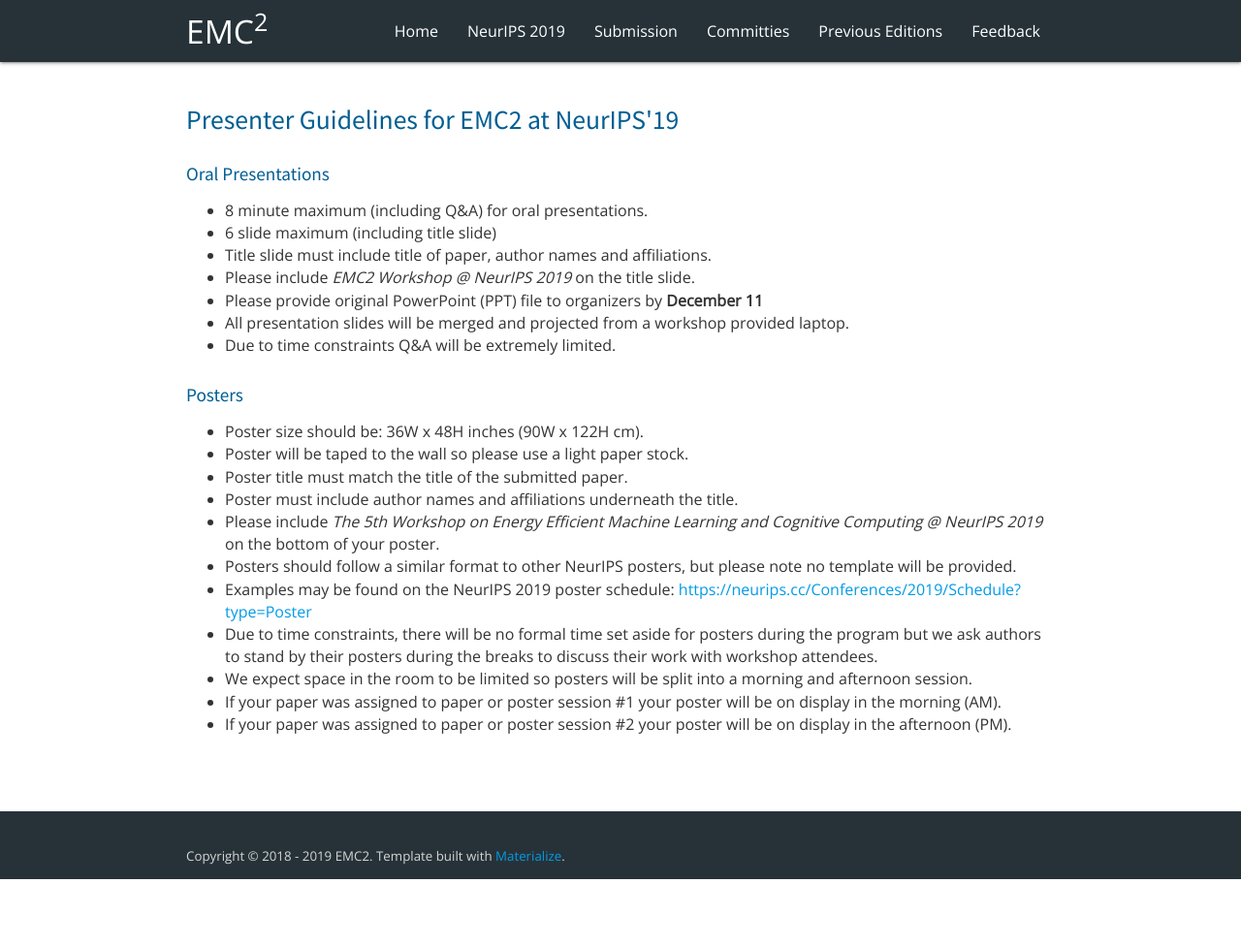
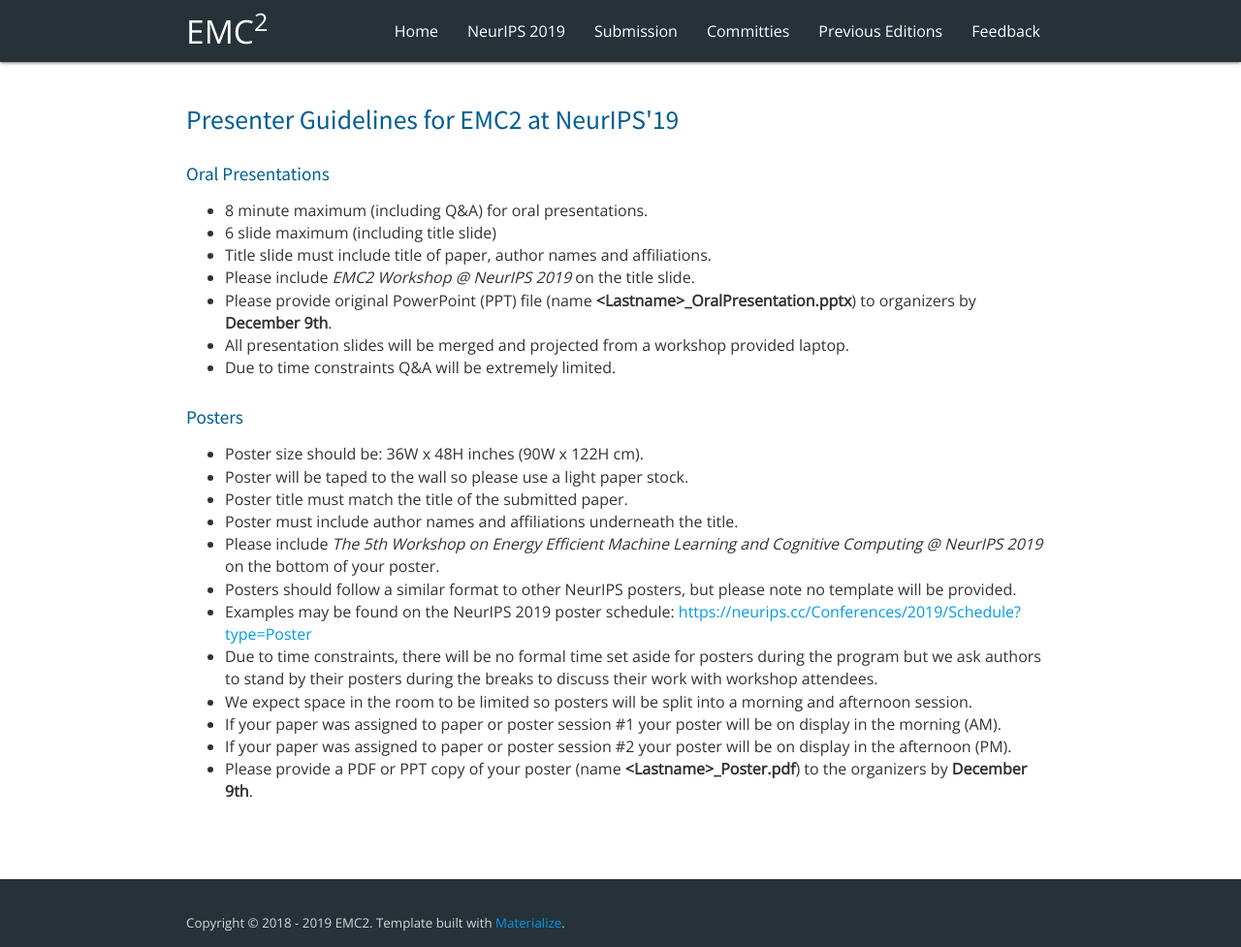
Before and after one commit to mgoldfar/emc2-web, a Jekyll site: the page built from _guidelines/5-neurips-19.html, in a window 1280 px wide. Shown: the whole page at 97% size. Built offline with Jekyll 4.4.1, drawn with Linux system fonts in a browser that asks for light colours; before the commit the page ends 907 px from its top, so only the background shows below that.

Commit message:
Update to Neurips author guidelines.

```diff
--- a/_guidelines/5-neurips-19.html
+++ b/_guidelines/5-neurips-19.html
@@ -13,7 +13,7 @@ title: Presenter Guidelines for EMC2 at NeurIPS'19
 	<li>6 slide maximum (including title slide)</li>
 	<li>Title slide must include title of paper, author names and affiliations.</li>
 	<li>Please include <em>EMC2 Workshop @ NeurIPS 2019</em> on the title slide.</li>
-	<li>Please provide original PowerPoint (PPT) file to organizers by <strong>December 11</strong></li>
+	<li>Please provide original PowerPoint (PPT) file (name <strong>&lt;Lastname&gt;_OralPresentation.pptx</strong>) to organizers by <strong>December 9th</strong>.</li>
 	<li>All presentation slides will be merged and projected from a workshop provided laptop.</li>
 	<li>Due to time constraints Q&A will be extremely limited.</li>
 </ul>
@@ -35,4 +35,7 @@ title: Presenter Guidelines for EMC2 at NeurIPS'19
 	<li>
 		If your paper was assigned to paper or poster session #2 your poster will be on display in the afternoon (PM).
 	</li>
+	<li>
+		Please provide a PDF or PPT copy of your poster (name <strong>&lt;Lastname&gt;_Poster.pdf</strong>) to the organizers by <strong>December 9th</strong>.
+	</li>
 </ul>
```
